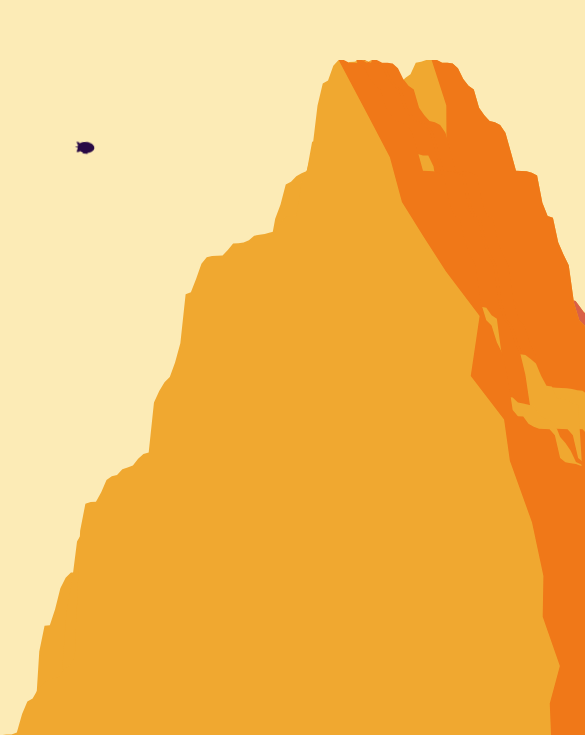
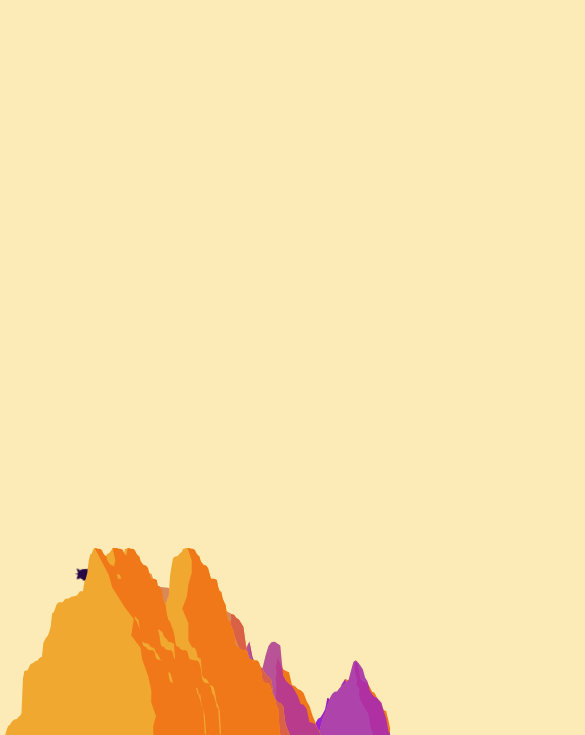
Before and after one commit to BlimpBureau/Mountal, a React (Create React App) app: page / in a window 390 px wide. Shown: the part 109-844 px from the top of the page, 585 px wide, since content can reach past the window. Built offline with nearby package versions, Linux system fonts and the light colour scheme.

Commit message:
Made a little more responsive/mobile-friendly :)

```diff
--- a/src/App.css
+++ b/src/App.css
@@ -17,7 +17,11 @@ body {
 }
 
 .App {
-	position: relative;
-	width: 100%;
+	position: absolute;
+	bottom: 0;
+	left: 0;
+	width: 100vw;
 	height: 100%;
+	max-height: 60vw;
+	overflow: hidden;
 }
```
